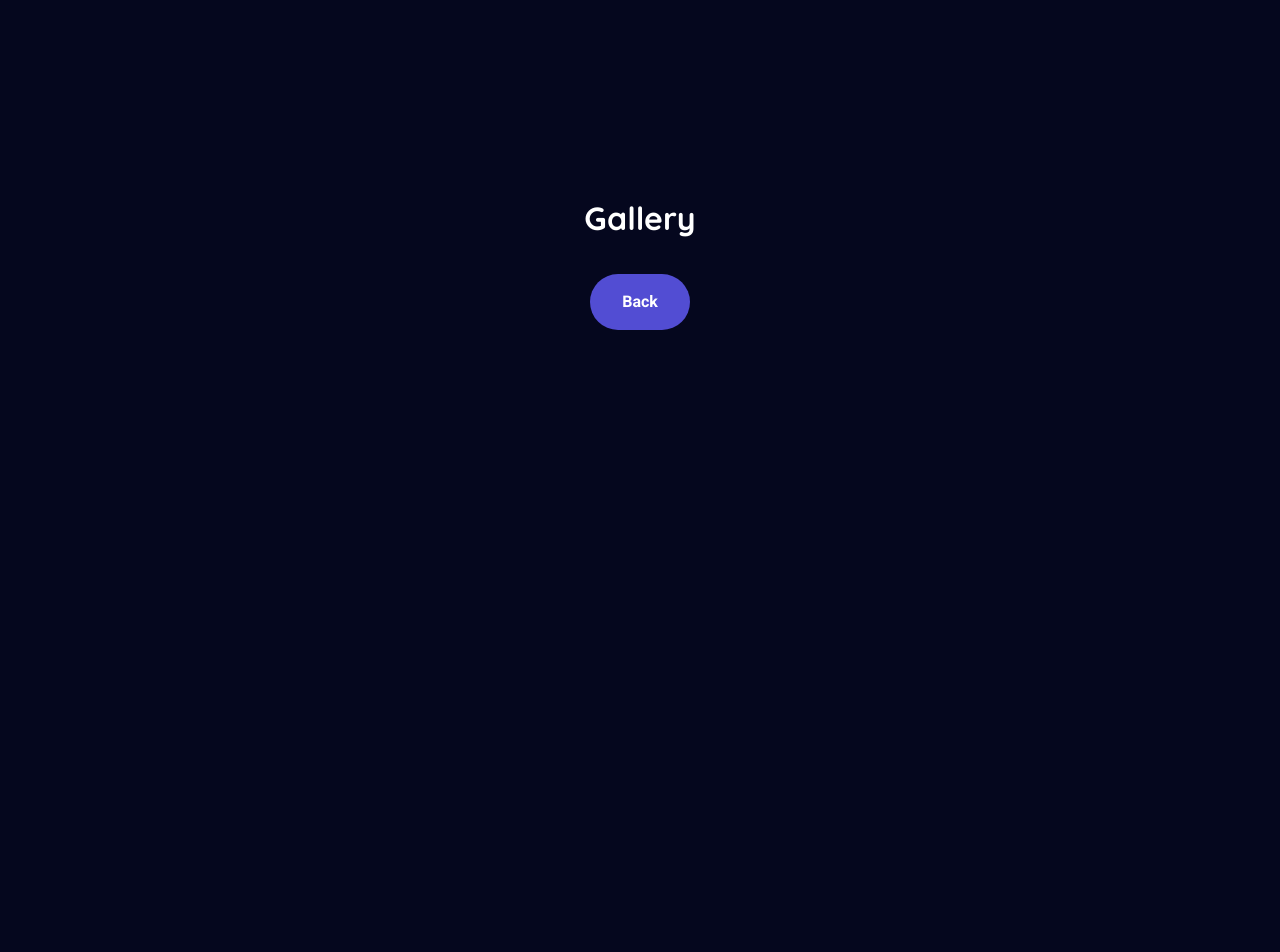
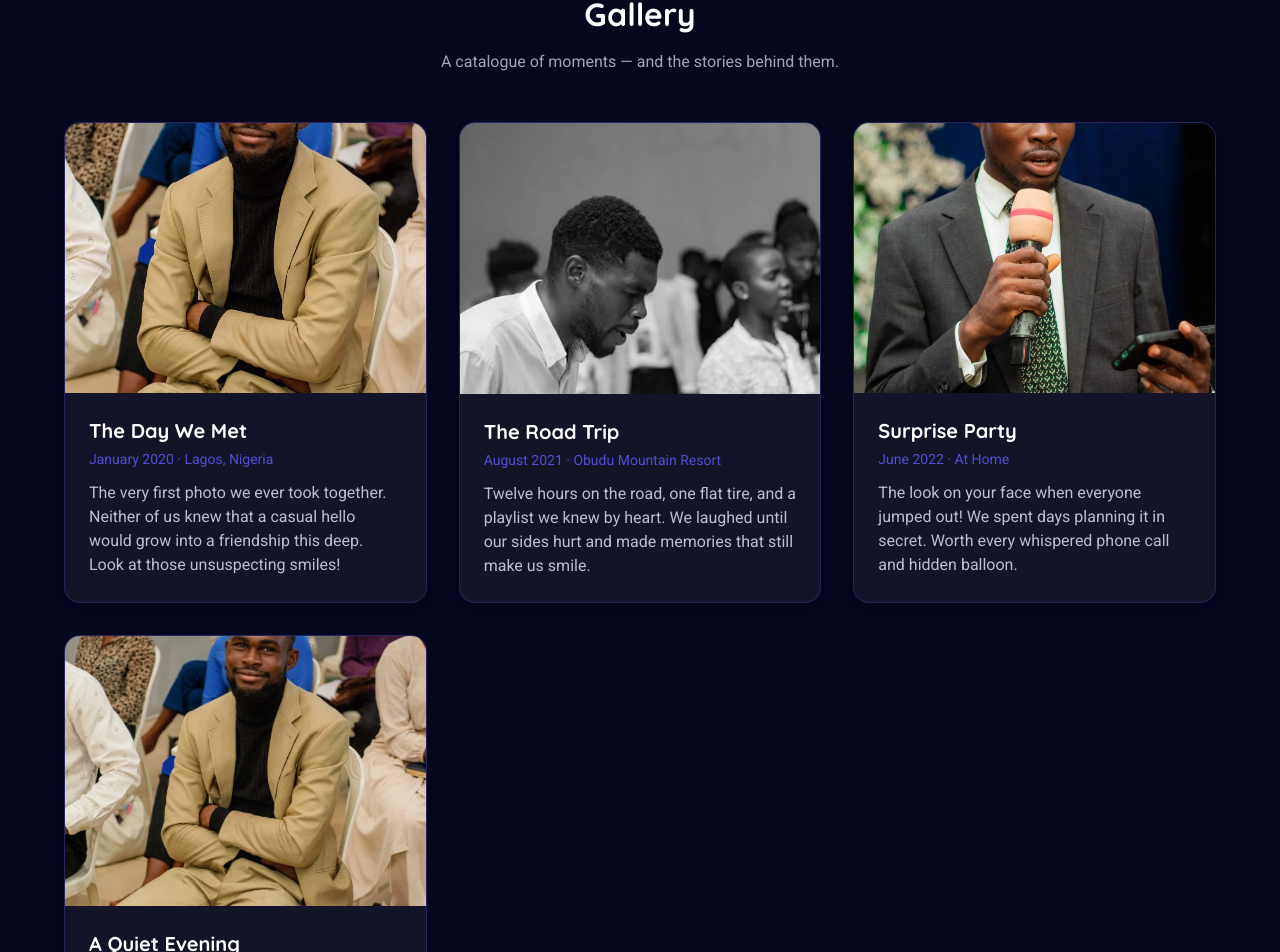
Before and after one commit to courage-ogbaji/Frenzo, a Next.js app: page /gallery in a window 1280 px wide. Shown: the part 138-1090 px from the top of the page. Before the commit the page ends 800 px from the top, so only its background shows below. Built offline with nearby package versions, Linux system fonts and the light colour scheme.

Commit message:
Add the gallery page

```diff
--- a/src/app/gallery/page.tsx
+++ b/src/app/gallery/page.tsx
@@ -1,11 +1,58 @@
 import Link from "next/link";
+import Image from "next/image";
+
+import { photos } from "@/data/gallery";
 
 export default function Gallery() {
-    return (
-        <div className="flex flex-col items-center justify-center min-h-screen bg-background text-foreground">
-            <h1 className="font-heading text-[32px] font-bold mb-8 text-heading">Gallery</h1>
+  return (
+    <main className="min-h-screen bg-background px-6 pb-20 pt-32 text-foreground">
+      <div className="mx-auto max-w-6xl">
+        <header className="mb-12 text-center">
+          <h1 className="font-heading text-[32px] font-bold text-heading">
+            Gallery
+          </h1>
+          <p className="mt-3 text-foreground/70">
+            A catalogue of moments — and the stories behind them.
+          </p>
+        </header>
 
-            <Link href="/" className="inline-block rounded-full bg-accent px-8 py-4 font-semibold text-white transition hover:-translate-y-0.5 hover:opacity-90">Back</Link>
-         </div>
-    )
+        <div className="grid grid-cols-1 gap-8 sm:grid-cols-2 lg:grid-cols-3">
+          {photos.map((photo) => (
+            <figure
+              key={photo.id}
+              className="flex flex-col overflow-hidden rounded-2xl border border-accent/30 bg-surface shadow-lg transition hover:-translate-y-1 hover:shadow-2xl hover:shadow-accent/30"
+            >
+              <div className="relative aspect-4/3 w-full overflow-hidden">
+                <Image
+                  src={photo.image}
+                  alt={photo.title}
+                  fill
+                  className="object-cover"
+                />
+              </div>
+
+              <figcaption className="flex flex-1 flex-col p-6">
+                <h2 className="font-heading text-xl font-bold text-heading">
+                  {photo.title}
+                </h2>
+                <p className="mt-1 mb-3 text-sm text-accent">
+                  {photo.date} &middot; {photo.location}
+                </p>
+                <p className="text-foreground/80">{photo.story}</p>
+              </figcaption>
+            </figure>
+          ))}
+        </div>
+
+        <div className="mt-16 text-center">
+          <Link
+            href="/"
+            className="inline-block rounded-full bg-accent px-8 py-4 font-semibold text-white transition hover:-translate-y-0.5 hover:opacity-90"
+          >
+            &larr; Back home
+          </Link>
+        </div>
+      </div>
+    </main>
+  );
 }
--- /dev/null
+++ b/src/data/gallery.ts
@@ -0,0 +1,51 @@
+// Photo catalogue for the Gallery page.
+// To add a photo: copy an entry, drop the image in `public/images/gallery/`
+// (or point `image` anywhere under /public), and fill in the story behind it.
+
+export type Photo = {
+  id: string;
+  image: string; // path under /public
+  title: string;
+  date: string; // when it was taken, e.g. "March 2023"
+  location: string; // where it was taken
+  story: string; // the story behind the photo
+};
+
+export const photos: Photo[] = [
+  {
+    id: "first-meeting",
+    image: "/images/celebrant.jpg",
+    title: "The Day We Met",
+    date: "January 2020",
+    location: "Lagos, Nigeria",
+    story:
+      "The very first photo we ever took together. Neither of us knew that a casual hello would grow into a friendship this deep. Look at those unsuspecting smiles!",
+  },
+  {
+    id: "road-trip",
+    image: "/images/bem16.jpg",
+    title: "The Road Trip",
+    date: "August 2021",
+    location: "Obudu Mountain Resort",
+    story:
+      "Twelve hours on the road, one flat tire, and a playlist we knew by heart. We laughed until our sides hurt and made memories that still make us smile.",
+  },
+  {
+    id: "birthday-2022",
+    image: "/images/bem22.jpg",
+    title: "Surprise Party",
+    date: "June 2022",
+    location: "At Home",
+    story:
+      "The look on your face when everyone jumped out! We spent days planning it in secret. Worth every whispered phone call and hidden balloon.",
+  },
+  {
+    id: "quiet-evening",
+    image: "/images/cele.png",
+    title: "A Quiet Evening",
+    date: "December 2023",
+    location: "The Rooftop",
+    story:
+      "No occasion, no plan — just good company and a sky full of stars. Some of the best moments are the ones nobody schedules.",
+  },
+];
```
